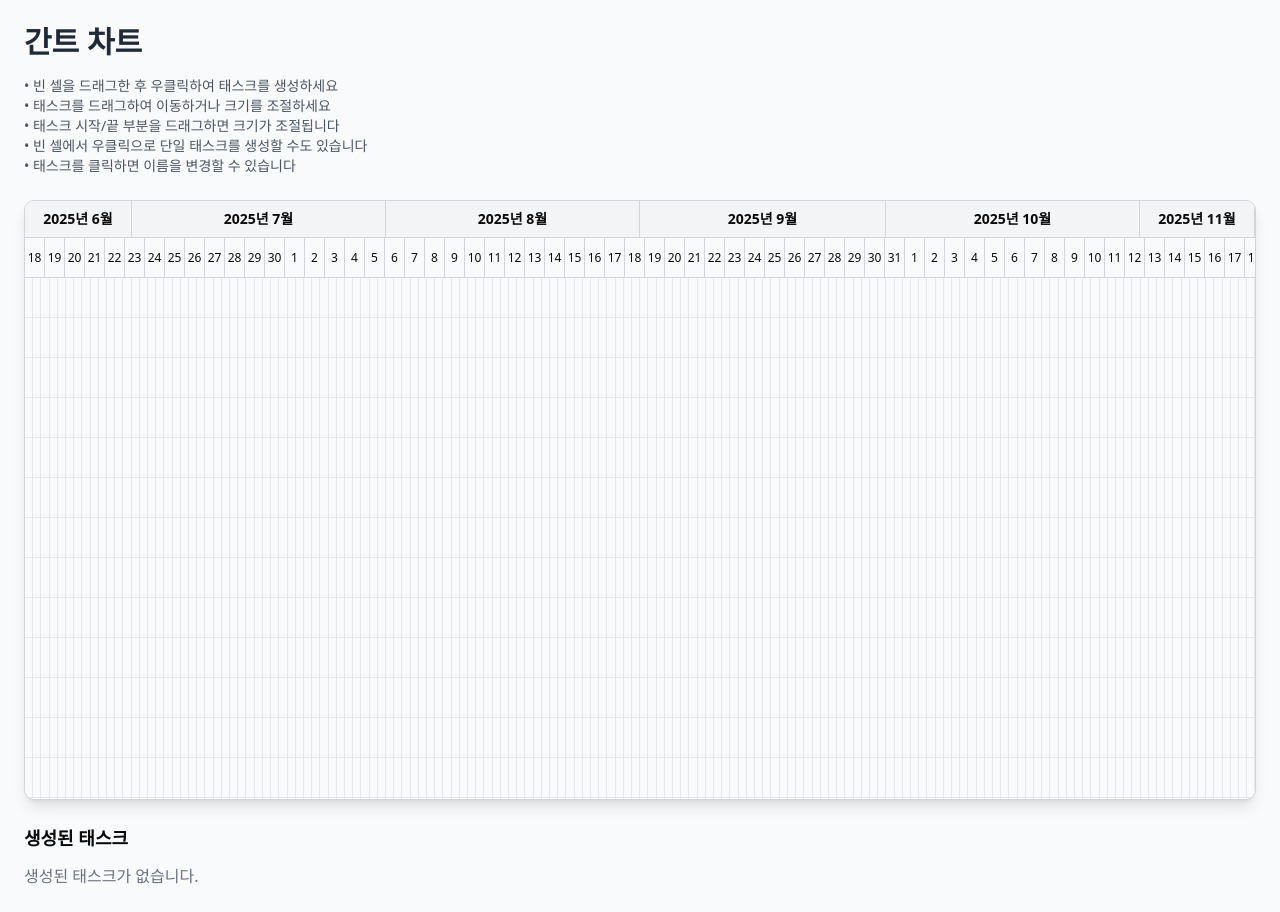
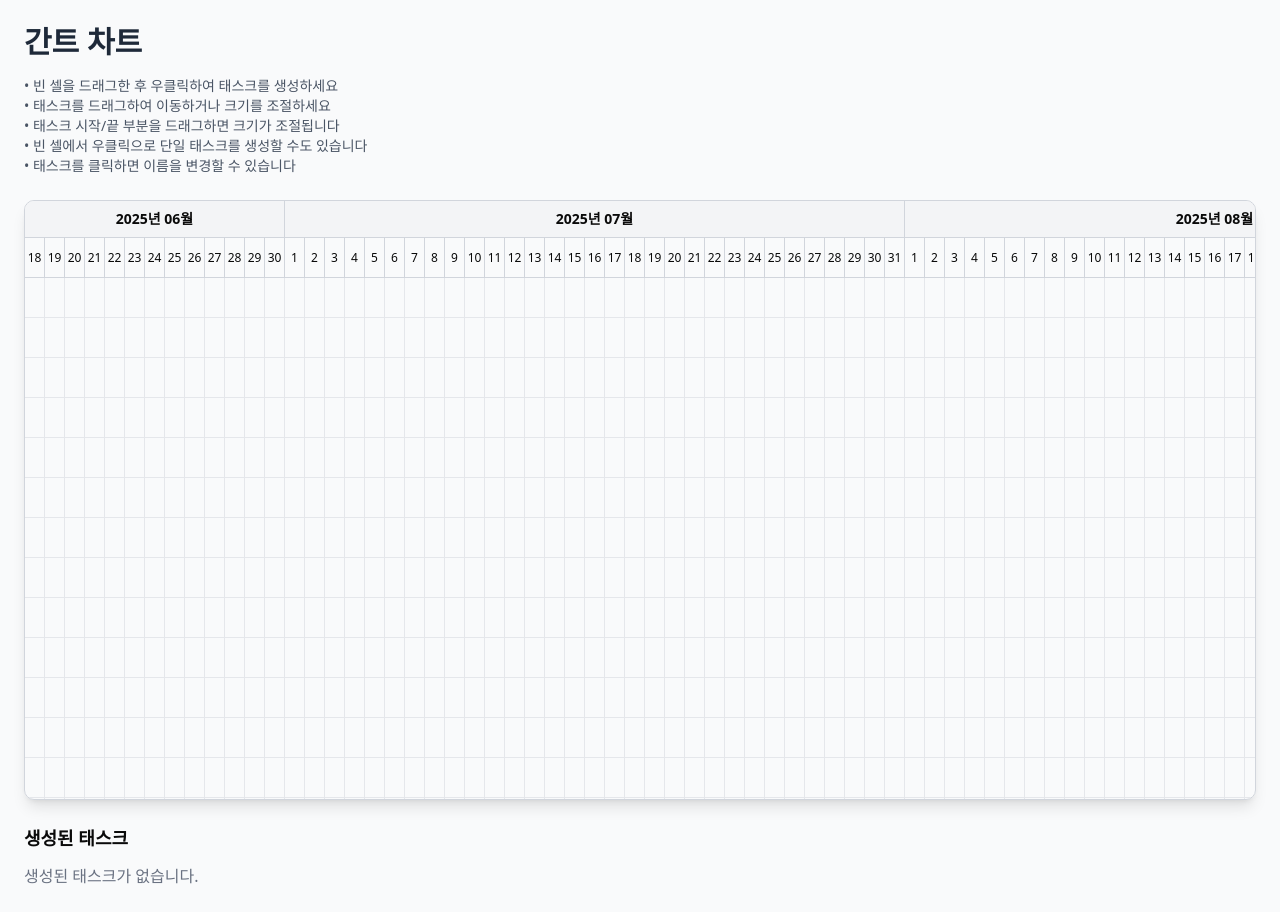
Before and after one commit to knu9910/nu-gantt, a Next.js app: page / in a window 1280 px wide. Built offline with nearby package versions, Linux system fonts and the light colour scheme.

Commit message:
feat: 월, 일 너비 맞추기

```diff
--- a/package.json
+++ b/package.json
@@ -14,6 +14,7 @@
     "@radix-ui/react-slot": "^1.2.3",
     "class-variance-authority": "^0.7.1",
     "clsx": "^2.1.1",
+    "date-fns": "^4.1.0",
     "lucide-react": "^0.516.0",
     "next": "15.3.3",
     "react": "^19.0.0",
--- a/src/_components/gantt-cell.tsx
+++ b/src/_components/gantt-cell.tsx
@@ -114,6 +114,8 @@ export const GanttCell: React.FC<GanttCellProps> = ({
       style={{
         width: `${CELL_WIDTH}px`,
         height: `${CELL_HEIGHT}px`,
+        minWidth: `${CELL_WIDTH}px`,
+        maxWidth: `${CELL_WIDTH}px`,
         backgroundColor:
           task && !isDraggingThisTask
             ? task.color
--- a/src/_components/gantt-header.tsx
+++ b/src/_components/gantt-header.tsx
@@ -2,6 +2,7 @@ import React from "react";
 import { isColumnSelected } from "../_utils/selection-utils";
 import { ColumnSelection } from "./gantt-chart";
 import { CELL_WIDTH, DAY_HEADER_HEIGHT } from "../_constants/gantt-constants";
+import { format } from "date-fns";
 
 interface GanttHeaderProps {
   dates: string[];
@@ -16,7 +17,7 @@ const groupDatesByMonth = (dates: string[]) => {
 
   dates.forEach((date, index) => {
     const dateObj = new Date(date);
-    const monthKey = `${dateObj.getFullYear()}년 ${dateObj.getMonth() + 1}월`;
+    const monthKey = `${format(dateObj, "yyyy년 MM월")}`;
 
     const lastGroup = monthGroups[monthGroups.length - 1];
     if (lastGroup && lastGroup.month === monthKey) {
@@ -48,7 +49,11 @@ export const GanttHeader: React.FC<GanttHeaderProps> = ({
           <div
             key={`month-${groupIndex}`}
             className="bg-gray-100 border-r border-b border-gray-300 text-sm font-bold text-center py-2"
-            style={{ width: `${group.count * CELL_WIDTH}px` }}
+            style={{
+              width: `${group.count * CELL_WIDTH}px`,
+              minWidth: `${group.count * CELL_WIDTH}px`,
+              maxWidth: `${group.count * CELL_WIDTH}px`,
+            }}
           >
             {group.month}
           </div>
--- a/src/_utils/date-utils.ts
+++ b/src/_utils/date-utils.ts
@@ -10,20 +10,6 @@ import { DEFAULT_DATE_RANGE_DAYS } from "../_constants/gantt-constants";
  */
 export const formatDate = (date: Date): string => {
   return date.toISOString().split("T")[0];
-};
-
-/**
- * 날짜를 한국어 형식으로 변환 (예: "12월 25일 (월)")
- */
-export const formatDateToKorean = (date: string): string => {
-  const dateObj = new Date(date);
-  const month = dateObj.getMonth() + 1;
-  const day = dateObj.getDate();
-  const dayOfWeek = ["일", "월", "화", "수", "목", "금", "토"][
-    dateObj.getDay()
-  ];
-
-  return `${month}월 ${day}일 (${dayOfWeek})`;
 };
 
 /**
```
Also changed, not shown: 1 other file (tests, documents, lock files or other folders).
